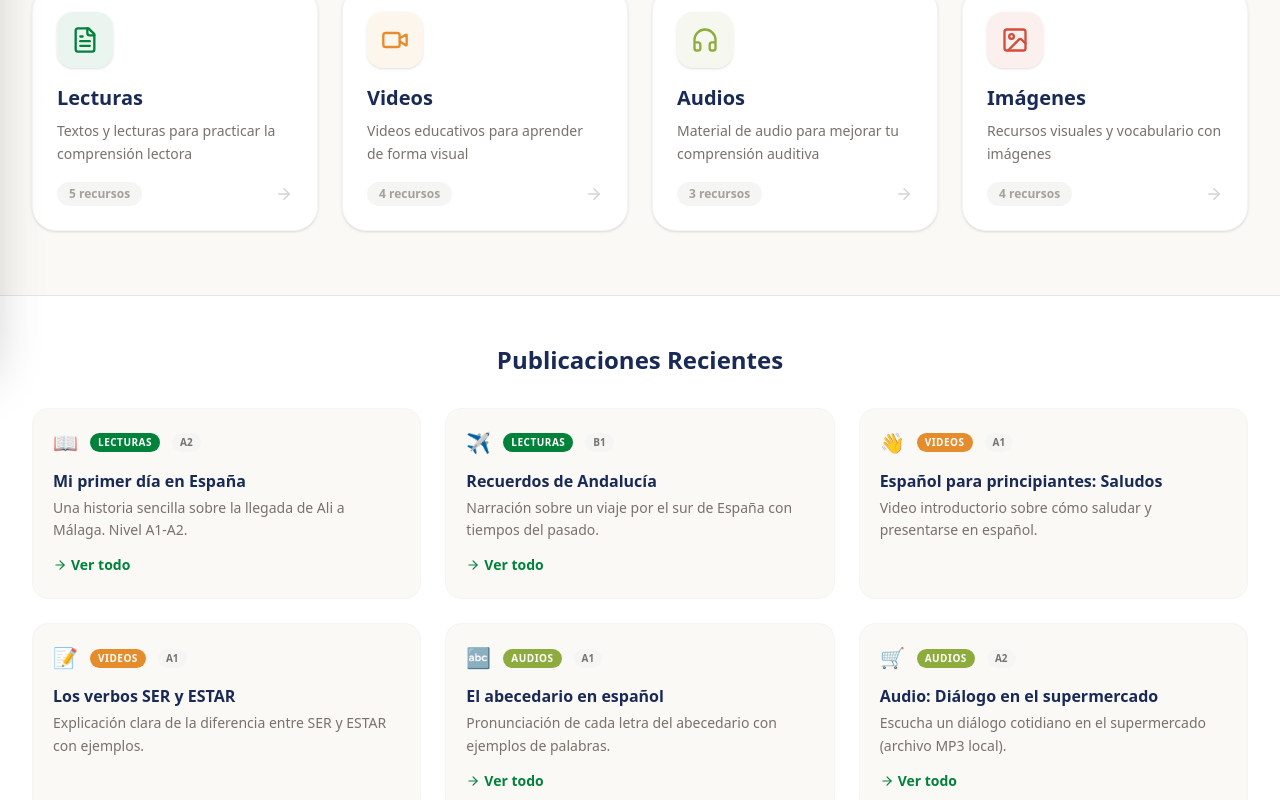
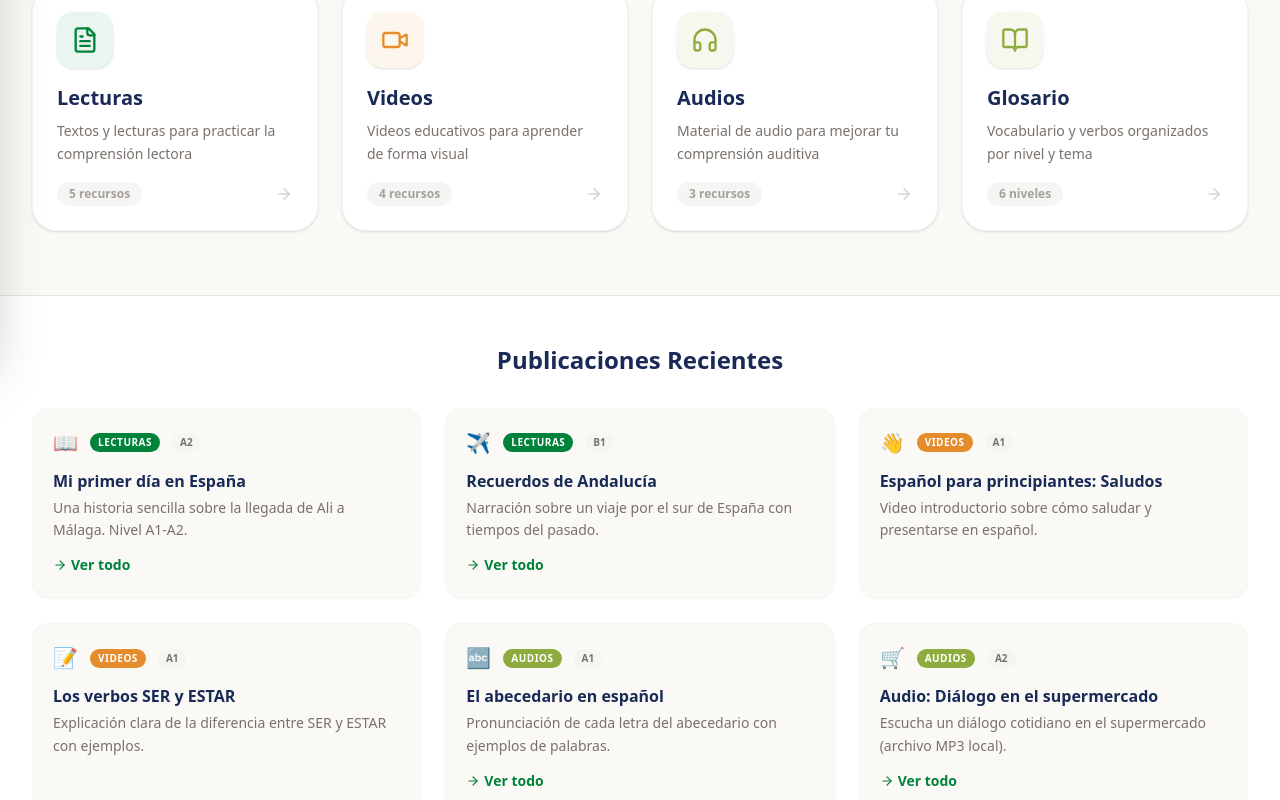
Before and after one commit to JesusHernandezP/Asha-Kiran-Herramienta-Espa-ol, a React (Vite) app: page /recursos in a window 1280 px wide. Shown: the part 440-1240 px from the top of the page. Built offline with nearby package versions, Linux system fonts and the light colour scheme.

Commit message:
feat: replace 'Imágenes' with 'Glosario' in learning resources hub and navigation menu

```diff
--- a/src/components/layout/Navbar.tsx
+++ b/src/components/layout/Navbar.tsx
@@ -42,7 +42,7 @@ export function Navbar() {
     { name: 'Lecturas', icon: <FileText size={16} />, path: '/recursos/lecturas' },
     { name: 'Videos', icon: <Video size={16} />, path: '/recursos/videos' },
     { name: 'Audios', icon: <Headphones size={16} />, path: '/recursos/audios' },
-    { name: 'Imágenes', icon: <Image size={16} />, path: '/recursos/imagenes' },
+    { name: 'Glosario', icon: <BookOpen size={16} />, path: '/glosario' },
   ];
 
   const recommendedLessons = lessons.slice(0, 3);
@@ -165,19 +165,6 @@ export function Navbar() {
              </button>
           </div>
 
-          {/* Glosario Section */}
-          <div className="mb-6">
-            <h3 className="text-xs font-black text-stone-400 uppercase tracking-widest mb-3">Vocabulario</h3>
-            <Link
-              to="/glosario"
-              onClick={() => setIsMenuOpen(false)}
-              className="flex items-center gap-3 px-4 py-3 bg-[#f4fbf6] border border-[#00823B]/10 rounded-2xl text-[#00823B] font-bold hover:bg-[#00823B]/20 transition-all hover:scale-[1.02]"
-            >
-              <BookOpen size={20} />
-              <span>Glosario de Términos</span>
-            </Link>
-          </div>
-
           {/* Niveles */}
           <div className="mb-6">
             <h3 className="text-xs font-black text-stone-400 uppercase tracking-widest mb-4">Niveles</h3>
--- a/src/pages/RecursosHub.tsx
+++ b/src/pages/RecursosHub.tsx
@@ -2,14 +2,14 @@ import { useLanguage } from '../contexts/LanguageContext';
 import { glossaryTranslations } from '../data/glossaryTranslations';
 import { allResources, resourceMeta } from '../data/recursosData';
 import type { ResourceType } from '../data/recursosData';
-import { FileText, Video, Headphones, ImageIcon, ArrowRight, ArrowLeft, ExternalLink } from 'lucide-react';
+import { FileText, Video, Headphones, BookOpen, ArrowRight, ArrowLeft, ExternalLink } from 'lucide-react';
 import { Link, useNavigate } from 'react-router-dom';
 
-const typeIcons: Record<ResourceType, React.ReactNode> = {
+const typeIcons: Record<string, React.ReactNode> = {
   lecturas: <FileText size={28} />,
   videos: <Video size={28} />,
   audios: <Headphones size={28} />,
-  imagenes: <ImageIcon size={28} />,
+  glosario: <BookOpen size={28} />,
 };
 
 export function RecursosHub() {
@@ -18,11 +18,11 @@ export function RecursosHub() {
   const isRtl = language === 'ar';
   const navigate = useNavigate();
 
-  const resourceTypes: { type: ResourceType; label: string; desc: string }[] = [
-    { type: 'lecturas', label: t.lecturas, desc: t.lecturasDesc },
-    { type: 'videos', label: t.videos, desc: t.videosDesc },
-    { type: 'audios', label: t.audios, desc: t.audiosDesc },
-    { type: 'imagenes', label: t.imagenes, desc: t.imagenesDesc },
+  const resourceTypes = [
+    { type: 'lecturas', label: t.lecturas, desc: t.lecturasDesc, path: '/recursos/lecturas' },
+    { type: 'videos', label: t.videos, desc: t.videosDesc, path: '/recursos/videos' },
+    { type: 'audios', label: t.audios, desc: t.audiosDesc, path: '/recursos/audios' },
+    { type: 'glosario', label: t.pageTitle, desc: t.pageSubtitle, path: '/glosario' },
   ];
 
   return (
@@ -49,13 +49,16 @@ export function RecursosHub() {
       <section className="py-12 sm:py-16">
         <div className="max-w-7xl mx-auto px-4 sm:px-6 lg:px-8">
           <div className="grid grid-cols-1 sm:grid-cols-2 lg:grid-cols-4 gap-6">
-            {resourceTypes.map(({ type, label, desc }) => {
-              const meta = resourceMeta[type];
-              const count = allResources[type].length;
+            {resourceTypes.map(({ type, label, desc, path }) => {
+              const isGlosario = type === 'glosario';
+              const meta = isGlosario
+                ? { emoji: '📖', color: '#8EAC3E', gradient: 'from-lime-500 to-green-600' }
+                : resourceMeta[type as ResourceType];
+              const count = isGlosario ? 6 : allResources[type as ResourceType].length;
               return (
                 <button
                   key={type}
-                  onClick={() => navigate(`/recursos/${type}`)}
+                  onClick={() => navigate(path)}
                   className="group text-left bg-white rounded-3xl border border-stone-100 p-6 shadow-sm hover:shadow-xl hover:-translate-y-1 transition-all duration-300 relative overflow-hidden"
                 >
                   {/* Gradient accent bar */}
@@ -75,7 +78,10 @@ export function RecursosHub() {
 
                   <div className="flex items-center justify-between">
                     <span className="text-xs font-bold text-stone-400 bg-stone-100 px-3 py-1 rounded-full">
-                      {count} {language === 'es' ? 'recursos' : 'resources'}
+                      {isGlosario
+                        ? (language === 'es' ? '6 niveles' : '6 levels')
+                        : `${count} ${language === 'es' ? 'recursos' : 'resources'}`
+                      }
                     </span>
                     <ArrowRight size={18} className="text-stone-300 group-hover:text-[#00823B] group-hover:translate-x-1 transition-all" />
                   </div>
@@ -91,7 +97,9 @@ export function RecursosHub() {
         <div className="max-w-7xl mx-auto px-4 sm:px-6 lg:px-8">
           <h2 className="text-2xl font-black text-[#192A56] mb-8 text-center">{t.recentPosts}</h2>
           <div className="grid grid-cols-1 sm:grid-cols-2 lg:grid-cols-3 gap-6">
-            {Object.entries(allResources).flatMap(([type, resources]) =>
+            {Object.entries(allResources)
+              .filter(([type]) => type !== 'imagenes')
+              .flatMap(([type, resources]) =>
                 resources.slice(0, 2).map((resource) => {
                   const meta = resourceMeta[type as ResourceType];
                   return (
@@ -127,7 +135,8 @@ export function RecursosHub() {
                     </div>
                   );
                 })
-            )}
+              )
+            }
           </div>
         </div>
       </section>
```
Lines whose indentation alone changed are shown as unchanged.
